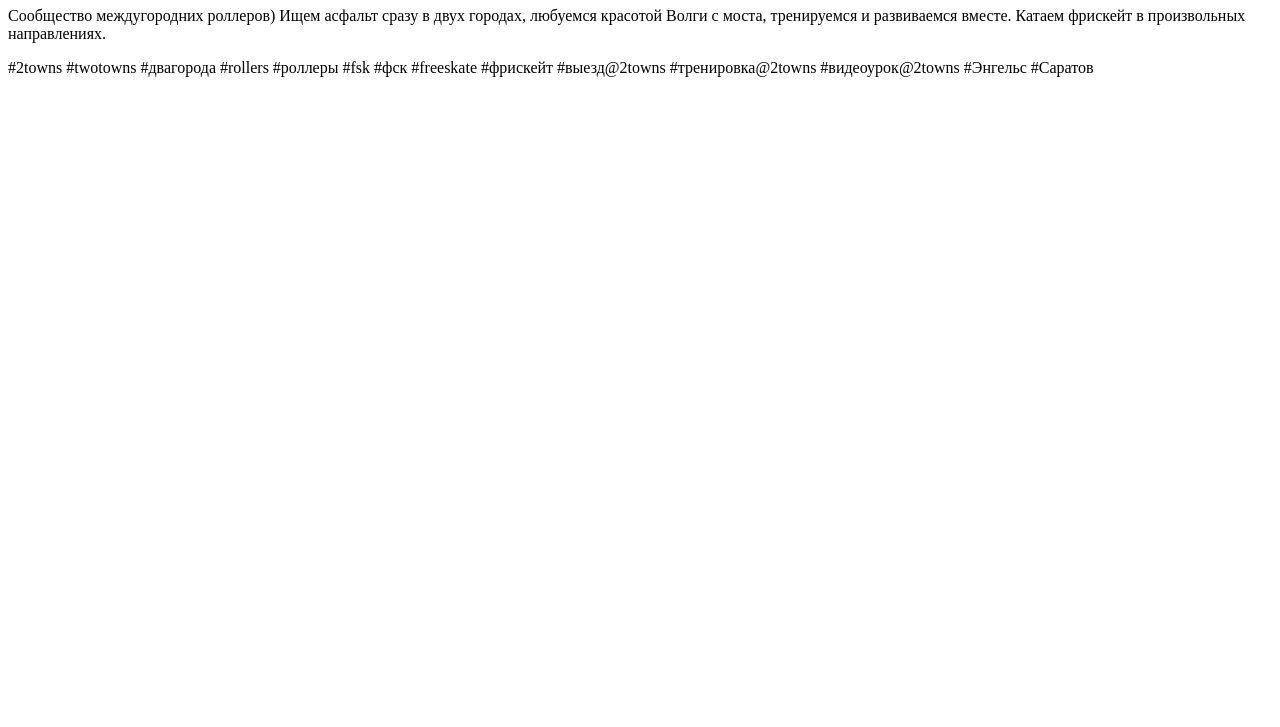
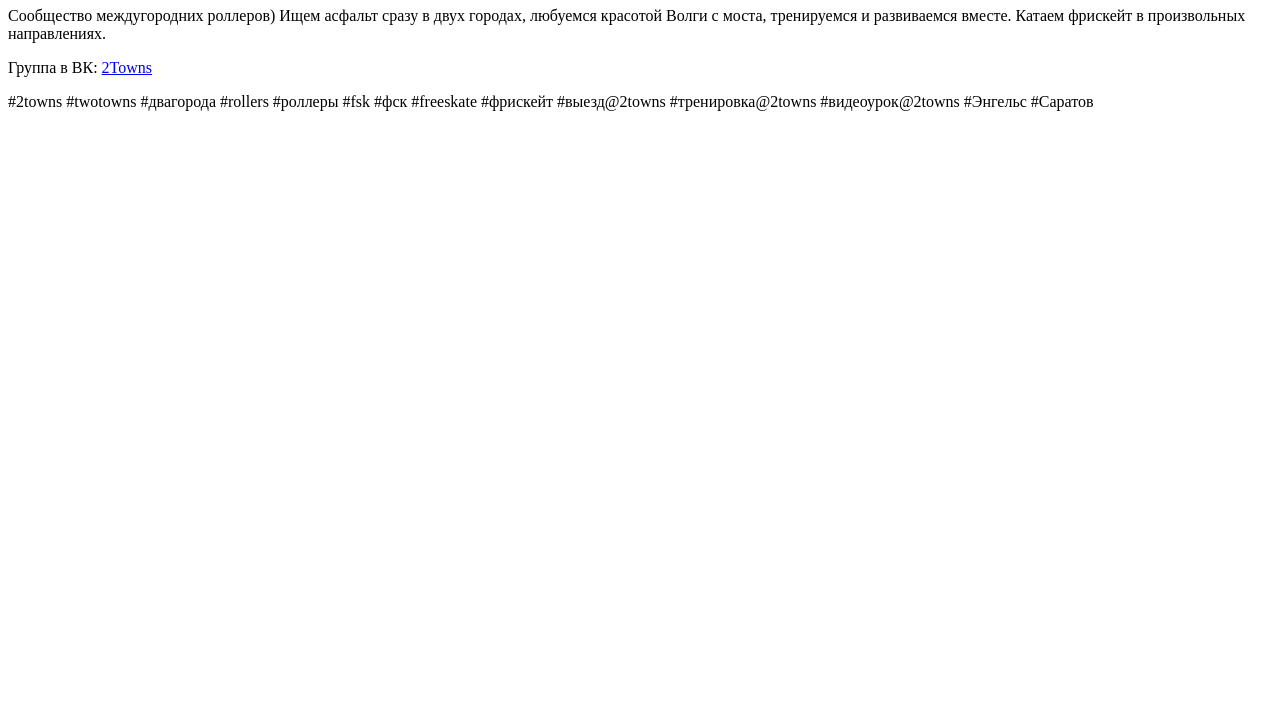
Before and after one commit to 2towns/2towns.github.io, a plain HTML site: page index.html in a window 1280 px wide. Shown: the part 73-800 px from the top of the page. Drawn offline with Linux system fonts and the light colour scheme.

Commit message:
Add link to vk's community

```diff
--- a/index.html
+++ b/index.html
@@ -8,6 +8,7 @@
     <h1>2Towns - роллеры Энгельса и Саратова | фрискейт</h1>
 
     <p>Сообщество междугородних роллеров) Ищем асфальт сразу в двух городах, любуемся красотой Волги с моста, тренируемся и развиваемся вместе. Катаем фрискейт в произвольных направлениях.</p>
+    <p>Группа в ВК: <a href="https://vk.com/2towns">2Towns</a></p>
     <p>#2towns #twotowns #двагорода #rollers #роллеры #fsk #фск #freeskate #фрискейт #выезд@2towns #тренировка@2towns #видеоурок@2towns #Энгельс #Саратов</p>
   </body>
 </html>
```
